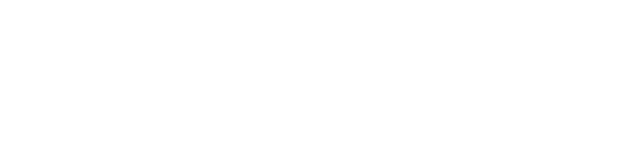
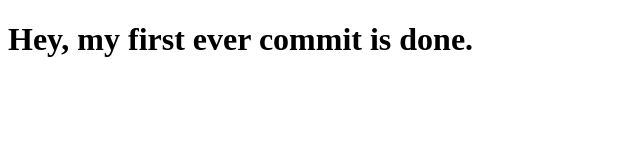
Before and after one commit to Ainul-Hossain/Revision, a plain HTML site: page index.html in a window 1280 px wide. Shown: the whole page, without its empty margins (0-640 px from the left). Drawn offline with Linux system fonts and the light colour scheme.

Commit message:
Learned Github

```diff
--- a/index.html
+++ b/index.html
@@ -7,6 +7,6 @@
     <title>Document</title>
 </head>
 <body>
-
+    <h1>Hey, my first ever commit is done.</h1>
 </body>
 </html>
```
